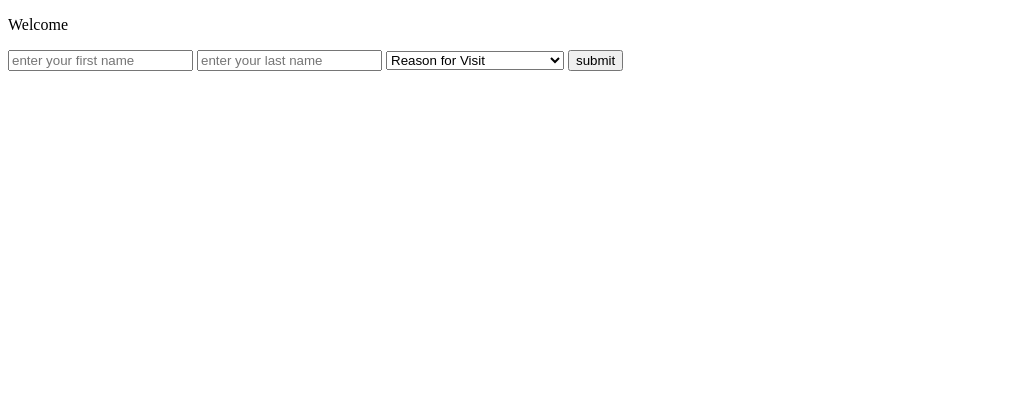
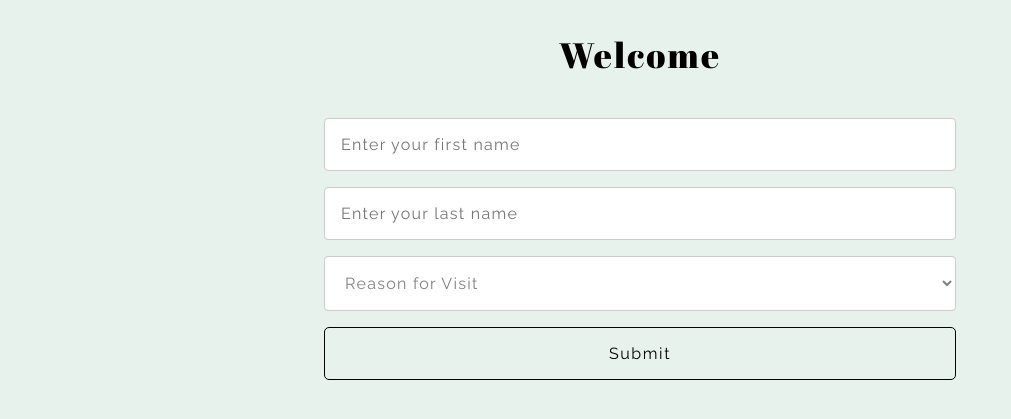
Before and after one commit to 3296Fall2020/projects-04-signin, a Flask app: page / in a window 1280 px wide. Shown: the top 419 px of the page, without its empty margins (0-1011 px from the left). Run offline with Flask 2, Linux system fonts and the light colour scheme.

Commit message:
index.html created and styled

```diff
--- a/webapp/app.py
+++ b/webapp/app.py
@@ -11,25 +11,31 @@ def home_page():
 @app.route('/', methods=['POST'])
 def submit():
 
+    # error checking booleans
+    nameStatus = True
+    purposeStatus = True
+
     # retrieve parameters from html form
     firstName = request.form['firstName']
     lastName = request.form['lastName']
-    purpose = request.form['purpose']
+    if 'purpose' in request.form:
+        purpose = request.form['purpose']
+    else:
+        purposeStatus = False
+        purpose = ""
 
     # check for correct input
     if len(firstName) == 0:
-        submissionStatus = False
+        nameStatus = False
     elif len(lastName) == 0:
-        submissionStatus = False
-    else:
-        submissionStatus = True
+        nameStatus = False
 
     print(firstName)
     print(lastName)
     print(purpose)
 
     # return index html with parameters that show the form was submitted correctly
-    return render_template('index.html', submitted=True, submissionStatus = submissionStatus)
+    return render_template('index.html', submitted=True, nameStatus = nameStatus, purposeStatus = purposeStatus)
 
 def run_app():
     app.run(debug=True)
--- a/webapp/static/style.css
+++ b/webapp/static/style.css
@@ -0,0 +1,133 @@
+/*
+headings:
+    font-family: 'Abril Fatface', cursive;
+body:
+    font-family: 'Open Sans', sans-serif;
+body (decorative):
+    font-family: 'Raleway', sans-serif;
+*/
+.header p {
+    font-family: 'Abril Fatface', cursive;
+    font-size: 2.2rem;
+    line-height: 2.5rem;
+    letter-spacing: .13rem;
+    text-align: center;
+    width: 100%;
+}
+
+body {
+    background-color: #E7F2EC;
+}
+
+p {
+    font-family: 'Open Sans', sans-serif;
+    font-size: 1.2rem;
+    line-height: 2rem;
+    text-align: left;
+    width: 80%;
+}
+
+.submission {
+    width: 100%;
+}
+
+/*
+    by default, styles for mobile screen.
+    media query styles for desktop use
+*/
+@media only screen and (min-width: 800px) {
+    .submission {
+        width: 50%;
+        margin: auto;
+    }
+
+}
+
+input[type=text], select {
+    width: 100%;
+    padding: 1rem;
+    margin: .5rem 0;
+    display: inline-block;
+    border: 1px solid #ccc;
+    border-radius: 4px;
+    box-sizing: border-box;
+    font-size: 1rem;
+    font-family: 'Raleway', sans-serif;
+    letter-spacing: .08rem;
+    background-color: white;
+}
+
+select {
+    cursor: pointer;
+    color: gray;
+    /* transition effect */
+    transition: color 0.3s;
+}
+
+select:hover,
+select:focus {
+  color: black;
+}
+
+select option {
+    line-height: 2rem;
+}
+
+#title {
+    color: #757575;
+}
+
+input[type=submit] {
+    width: 100%;
+    background-color: #E7F2EC;
+    color: black;
+    padding: 1rem;
+    margin: .5rem 0;
+    border: 1px solid black;
+    border-radius: 5px;
+    cursor: pointer;
+    font-size: 1rem;
+    font-family: 'Raleway', sans-serif;
+    letter-spacing: .1rem;
+
+    /* animation */
+    -webkit-transition: all 0.4s;
+    -moz-transition: all 0.4s;
+    transition: all 0.4s;
+    overflow: hidden;
+    position: relative;
+}
+
+input[type=submit]:hover {
+    background-color: #145963;
+    color: white;
+}
+
+/* animation */
+input[type=submit]:after {
+    content: '';
+    position: absolute;
+    z-index: -1;
+    -webkit-transition: all 0.4s;
+    -moz-transition: all 0.4s;
+    transition: all 0.4s;
+    width: 100%;
+    height: 0;
+    top: 0;
+    left: 0;
+    background: #fff;
+}
+
+input[type=submit]:hover:after,
+    input[type=submit]:active:after {
+    height: 100%;
+}
+
+.submitted p {
+    width: 100%;
+    text-align: center;
+    font-family: 'Raleway', sans-serif;
+    letter-spacing: .1rem;
+    font-size: 1rem;
+    padding: 1rem 0;
+}
--- a/webapp/templates/index.html
+++ b/webapp/templates/index.html
@@ -3,7 +3,9 @@
 <html>
     <head>
         <link rel="stylesheet" type="text/css" href="static/style.css">
-
+        <link href="https://fonts.googleapis.com/css2?family=Abril+Fatface&family=Open+Sans&display=swap" rel="stylesheet">
+        <link href="https://fonts.googleapis.com/css2?family=Raleway&display=swap" rel="stylesheet">
+        <meta name="viewport" content="width=device-width, initial-scale=1.0">
     </head>
 
     <body>
@@ -14,27 +16,35 @@
         </div>
         <div class = "submission">
             <form action="/" method="POST">
-                <input type="text" name="firstName" placeholder="enter your first name">
-                <input type="text" name="lastName" placeholder="enter your last name">
+                <input type="text" name="firstName" placeholder="Enter your first name">
+                <input type="text" name="lastName" placeholder="Enter your last name">
                 <select name="purpose">
-                    <option value="" disabled selected>Reason for Visit</option>
+                    <option id = "title" value="" disabled selected>Reason for Visit</option>
                     <option value="meeting">Meeting</option>
                     <option value="workshop">Workshop</option>
                     <option value="consultation">Consultation</option>
                     <option value="meeting">Professional Development</option>
                     <option value="meeting">Tour/Visit</option>
                 </select>
-                <input type="submit" value="submit">
+                <input type="submit" value="Submit">
             </form>
             <div class="submitted">
                 {% if submitted %}
-                    {% if nameStatus %}
+                    {% if nameStatus and purposeStatus %}
                     <p>
                         Submitted!
                     </p>
+                    {% elif nameStatus and not purposeStatus %}
+                    <p>
+                        Please select an option from the dropdown menu.
+                    </p>
+                    {% elif purposeStatus and not nameStatus %}
+                    <p>
+                        Please enter your full name.
+                    </p>
                     {% else %}
                     <p>
-                        Please enter your full name
+                        Please complete the form before submitting.
                     </p>
                     {% endif %}
                 {% endif %}
```
